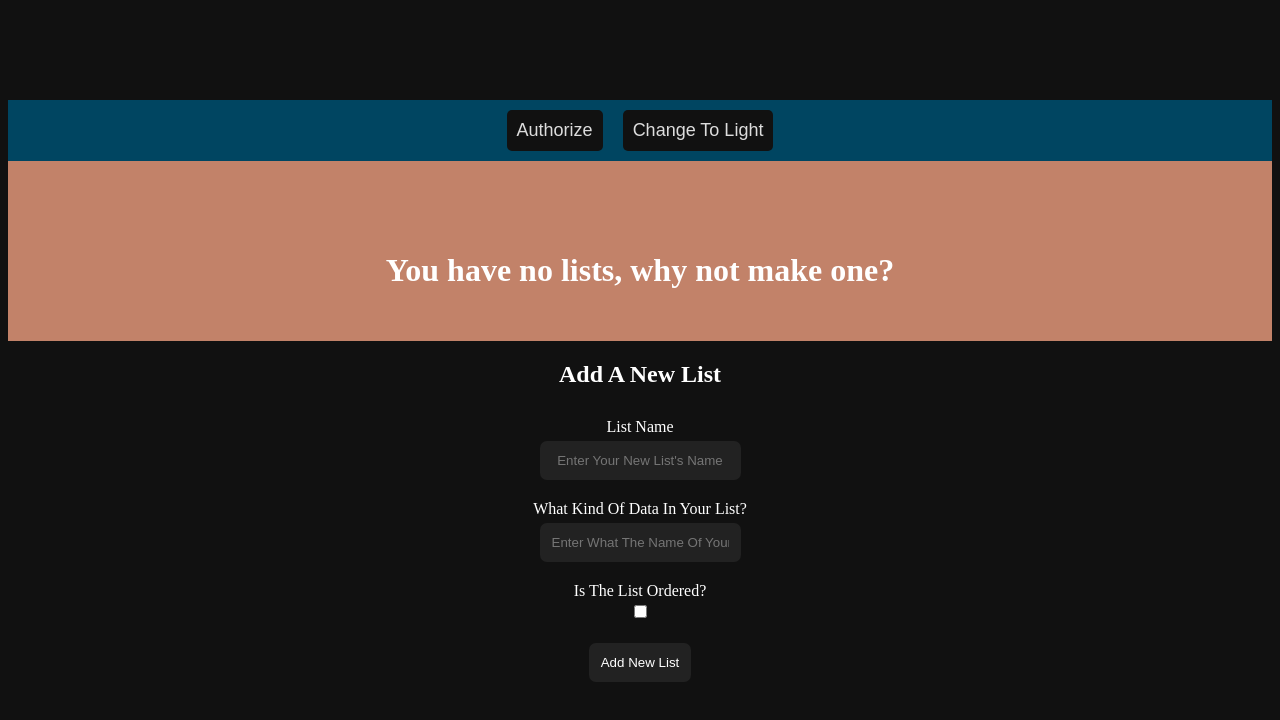
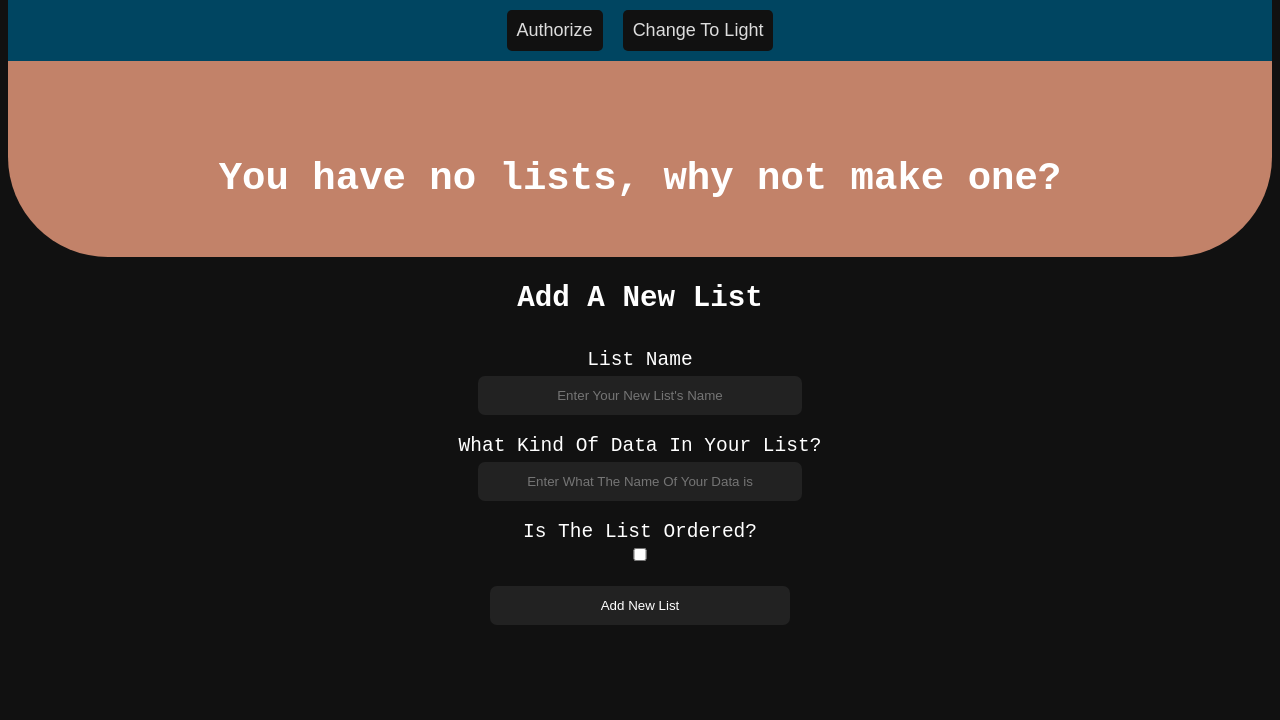
Before and after one commit to GabrielQSherman/React_JS, a React (Create React App) app in the folder ListApp-with-hooks/: page / in a window 1280 px wide. Shown: the top 720 px of the page. Built offline with nearby package versions, Linux system fonts and the light colour scheme; the HTML template or start-up script is replaced by a standard one.

Commit message:
finalize styling across list app

```diff
--- a/ListApp-with-hooks/src/components/EveryList.js
+++ b/ListApp-with-hooks/src/components/EveryList.js
@@ -24,6 +24,7 @@ export default function EveryList() {
           flexDirection: 'row',
           backgroundColor: theme.sbg,
           justifyContent: 'center',
+          borderRadius: '0 0 100px 100px',
         }}
       >
         {
--- a/ListApp-with-hooks/src/components/List.js
+++ b/ListApp-with-hooks/src/components/List.js
@@ -16,7 +16,7 @@ export default function List(props) {
   const styles = {
     defaultTxt: {
       cursor: 'pointer',
-      color: theme.txt
+      color: theme.txt,
     }
   }
 
@@ -33,7 +33,15 @@ export default function List(props) {
     )
   })
 
-  const removeList = ( () => { updateLists(lists.filter( list => list.listId !== props.listId )) })
+  const removeList = ( () => {
+    const confirm = prompt(`Are you sure you want to delete the ${props.title} list?\n\nEnter 'delete' to confirm this.`)
+    if (confirm === 'delete') {
+      alert(`${props.title} List Deleted`)
+      updateLists(lists.filter( list => list.listId !== props.listId ))
+    } else {
+      alert('List Deletion Canceled')
+    }
+  })
   const mouseOverTxt = ( evnt => {evnt.target.style.color = 'red'})
   const mouseLeaveTxt = ( evnt => {evnt.target.style.color = theme.txt})
 
@@ -64,7 +72,7 @@ export default function List(props) {
         {listItems.map((e,i) => {
           return (
             <li
-              style={{ ...styles.defaultTxt }}
+              style={{ ...styles.defaultTxt, fontSize: '120%' }}
               key={i}
               id={e.id || null}
               onClick={removeItem}
--- a/ListApp-with-hooks/src/components/NewItemForm.js
+++ b/ListApp-with-hooks/src/components/NewItemForm.js
@@ -14,16 +14,18 @@ export default function NewItemForm(props) {
 
   const [data, setData] = useState('')
   const {lists, updateLists} = useListContext()
-  const {isDark} = useContext(ThemeContext);
+  const {isDark, light, dark} = useContext(ThemeContext);
 
   const styles = {
     inputTheme: {
       color: isDark ? 'white' : 'black',
-      backgroundColor: !isDark ? 'white' : 'black'
+      backgroundColor: !isDark ? 'white' : 'black',
     },
 
     formTheme: {
-
+      backgroundColor: !isDark ? dark.sbg : light.sbg,
+      margin: 30,
+      borderRadius: 23
     }
   }
 
--- a/ListApp-with-hooks/src/data/styles.js
+++ b/ListApp-with-hooks/src/data/styles.js
@@ -1,5 +1,5 @@
 module.exports =  {
-  mainAppDiv: {marginTop: 100},
-  defaultForm: {display: 'flex', flexDirection: 'column', textAlign: 'center', margin: 'auto', padding: 50, minWidth: 400, paddingTop: 10, justifyContent: 'center'},
-  defaultInput: {margin: 'auto', marginBottom: 20, marginTop: 5, padding: 12, border: 'none', borderRadius: 7, textAlign: 'center', maxWidth: 200, display: 'block'}
+  mainAppDiv: {margin: 0},
+  defaultForm: {display: 'flex', flexDirection: 'column', textAlign: 'center', margin: 'auto', padding: 50, minWidth: 400, paddingTop: 10, paddingBottom: 10, justifyContent: 'center'},
+  defaultInput: {margin: 'auto', marginBottom: 20, marginTop: 5, padding: 12, border: 'none', borderRadius: 7, textAlign: 'center', minWidth: 300, display: 'block'}
 }
--- a/ListApp-with-hooks/src/index.css
+++ b/ListApp-with-hooks/src/index.css
@@ -1,5 +1,8 @@
 body {
   text-align: center;
+  margin-top: 0;
+  font-family: monospace;
+  font-size: 150%;
 }
 
 * {
@@ -22,6 +25,6 @@ li:hover {
 }
 
 input:hover {
-  transform: translateX(-3%);
+  transform: translateX(2%);
   transition: all ease-in-out .5s;
 }
```
